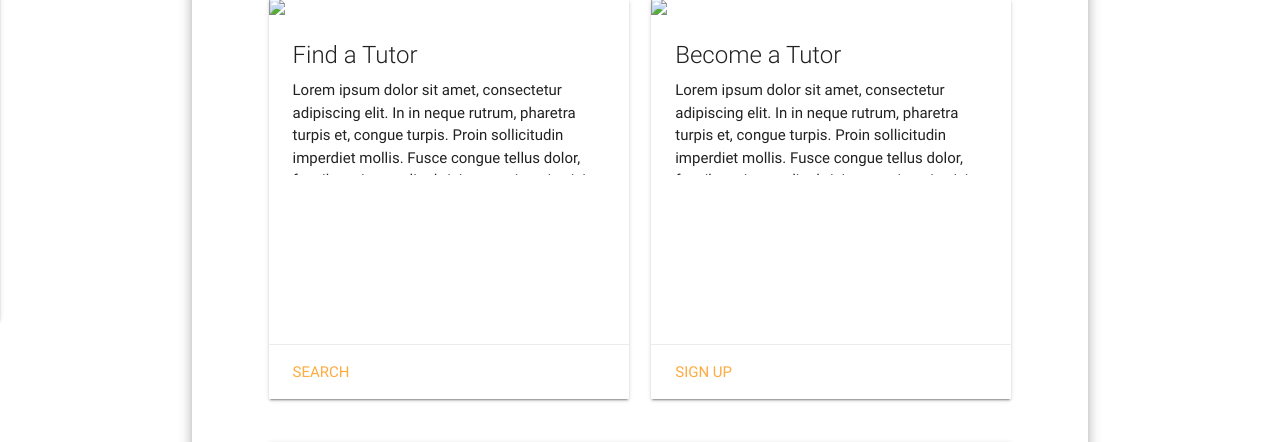
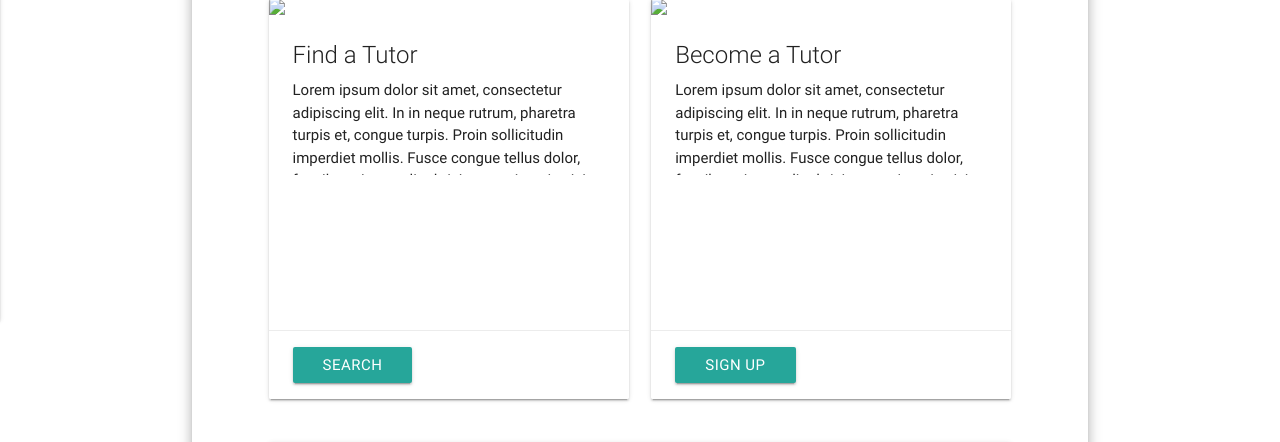
Before and after one commit to Jaydaar/tutoring-site, a Django app: page / in a window 1280 px wide. Shown: the part 540-982 px from the top of the page. Run offline with Django 3.2, Linux system fonts and the light colour scheme; some libraries are stand-ins or nearby versions.

Commit message:
Added user signup functionality. Need to connect social media.

```diff
--- a/tutoring_site/templates/_navbar.html
+++ b/tutoring_site/templates/_navbar.html
@@ -34,7 +34,7 @@
                     </li>
                     <li class="divider"></li>
                     <li>
-                        <a href="#!">Logout</a>
+                        <a href="{% url 'account_logout' %}">Logout</a>
                     </li>
                 </ul>
                 <li>
@@ -45,10 +45,10 @@
                 </li>
             {% else %}
             <li>
-                <a href="#">Login</a>
+                <a href="{% url 'account_login' %}">Login</a>
             </li>
             <li>
-                <a href="#">Sign Up</a>
+                <a href="{% url 'account_signup' %}">Sign Up</a>
             </li>
             {% endif %}
         </ul>
@@ -75,7 +75,7 @@
                 </li>
                 <li class="divider"></li>
                 <li>
-                    <a href="#!">Logout</a>
+                    <a href="{% url 'account_logout' %}">Logout</a>
                 </li>
             </ul>
             <li>
@@ -86,10 +86,10 @@
             </li>
             {% else %}
             <li>
-                <a href="#">Login</a>
+                <a href="{% url 'account_login' %}">Login</a>
             </li>
             <li>
-                <a href="#">Sign Up</a>
+                <a href="{% url 'account_signup' %}">Sign Up</a>
             </li>
             {% endif %}
         </ul>
--- a/tutoring_site/templates/index.html
+++ b/tutoring_site/templates/index.html
@@ -24,7 +24,7 @@
                 </p>
             </div>
             <div class="card-action">
-                <a class="button" href="#">Search</a>
+                <a class="button btn" href="#">Search</a>
             </div>
         </div>
     </div>
@@ -44,11 +44,12 @@
                     sagittis. Curabitur in gravida ex.
                 </p>
             </div>
+            {% comment %} Change the logout to the profile when it is fixed {% endcomment %}
             <div class="card-action">
                 {% if user.is_authenticated %}
-                <a class="button" href="#">Activate Profile</a>
+                <a class="button btn" href="{% url 'account_logout' %}">Activate Profile</a>
                 {% else %}
-                <a class="button" href="#">Sign Up</a>
+                <a class="button btn" href="{% url 'account_signup' %}">Sign Up</a>
                 {% endif %}
             </div>
         </div>
@@ -59,7 +60,7 @@
         <div class="card horizontal medium">
             <div class="card-content col s8">
                 <div class="card-title">
-                    <h2>About</h2>
+                    <h2 id="about">About</h2>
                 </div>
                 <p>Lorem ipsum dolor sit amet, consectetur adipiscing elit. In in neque rutrum, pharetra turpis et, congue turpis.
                     Proin sollicitudin imperdiet mollis. Fusce congue tellus dolor, faucibus viverra elit ultricies non.
@@ -80,7 +81,7 @@
         <div class="card horizontal medium">
             <div class="card-content col s8">
                 <div class="card-title">
-                    <h2>Contact</h2>
+                    <h2 id="contact">Contact</h2>
                 </div>
                 <p>Lorem ipsum dolor sit amet, consectetur adipiscing elit. In in neque rutrum, pharetra turpis et, congue turpis.
                     Proin sollicitudin imperdiet mollis. Fusce congue tellus dolor, faucibus viverra elit ultricies non.
@@ -90,7 +91,7 @@
                     dignissim erat non lacus suscipit sagittis. Curabitur in gravida ex.
                 </p>
             </div>
-            <div class="card-action"><a id="contact" >Submit</a></div>
+            <div class="card-action"><a id="contact" class="btn" >Submit</a></div>
             <div class="card-image responsive-img col s4">
                 <img src="http://via.placeholder.com/400x400">
             </div>
--- a/tutoring_site/tutoring_site/urls.py
+++ b/tutoring_site/tutoring_site/urls.py
@@ -14,10 +14,11 @@ Including another URLconf
     2. Add a URL to urlpatterns:  path('blog/', include('blog.urls'))
 """
 from django.contrib import admin
-from django.urls import path
+from django.urls import path, include
 from . import views
 
 urlpatterns = [
     path('admin/', admin.site.urls),
     path('', views.HomePage.as_view(), name='home'),
+    path('accounts/', include('allauth.urls')),
 ]
```
Also changed, not shown: tutoring_site/tutoring_site/settings.py (+17 -0 lines).
